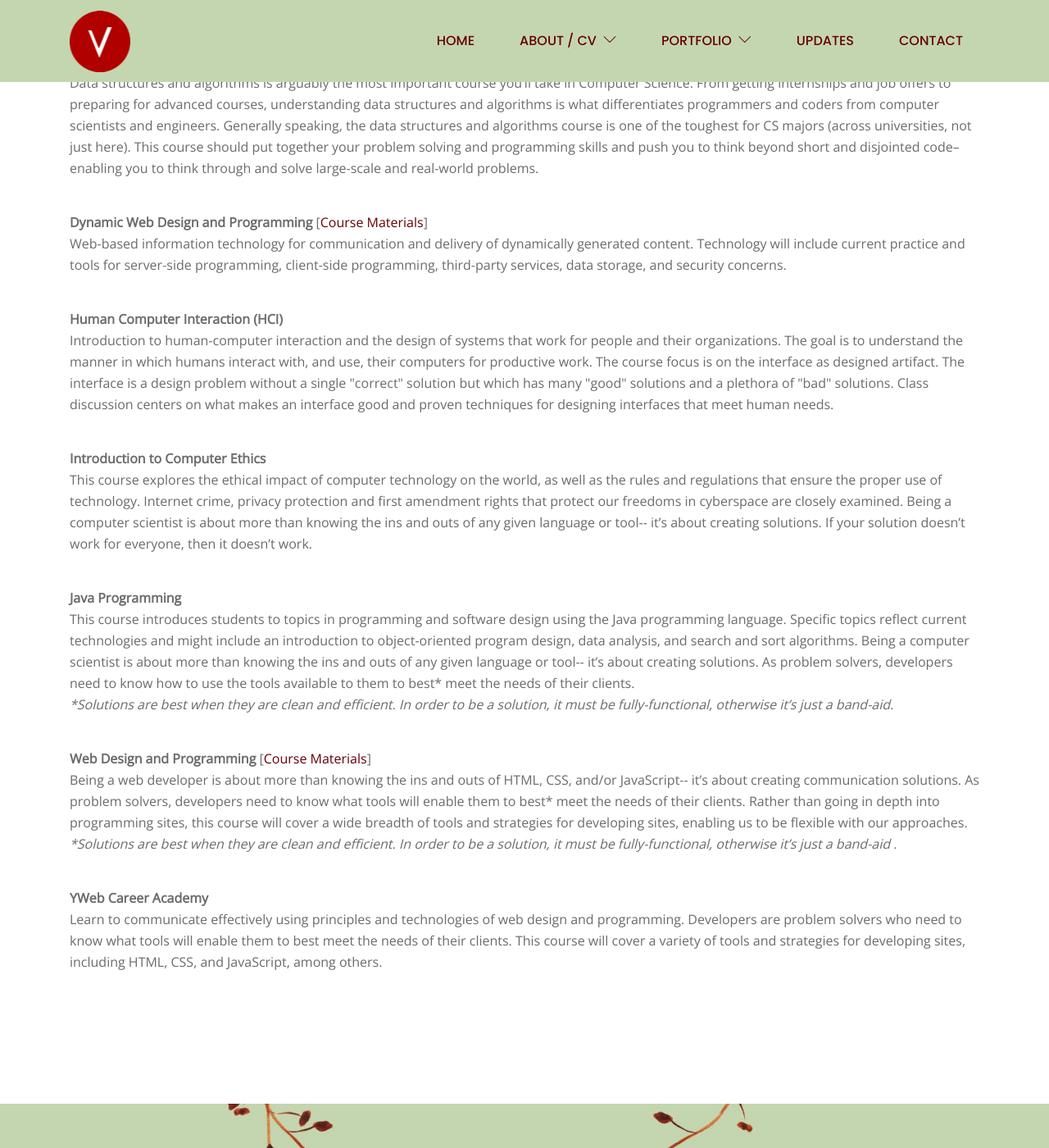
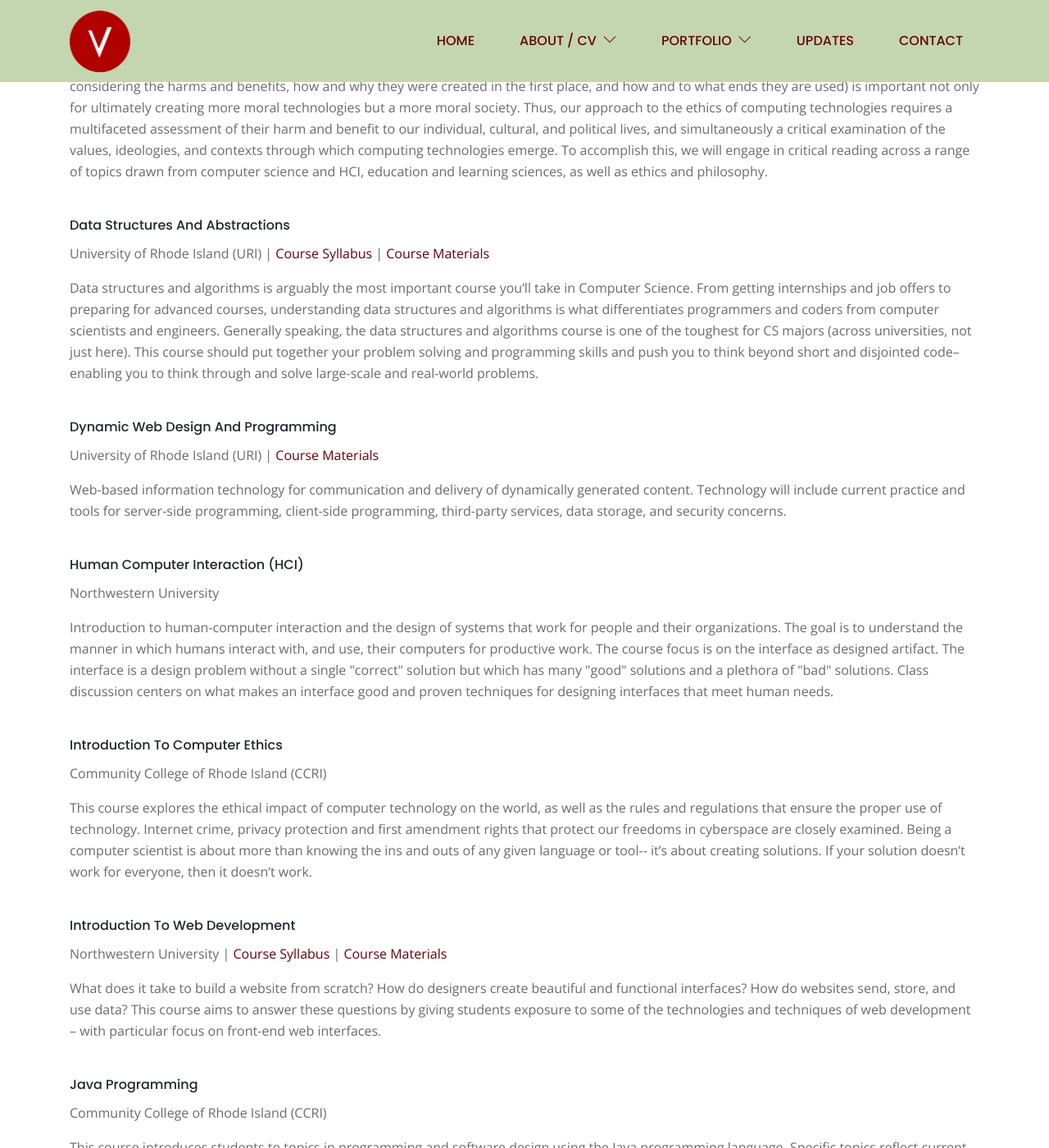
Before and after one commit to vickiebananas/vickiebananas.github.io, a Jekyll site: the page built from curriculum.html, in a window 1280 px wide and 1400 px high, scrolled down 1182 px. Shown: the whole window at 82% size. Built offline with Jekyll 4.4.1, drawn with Linux system fonts in a browser that asks for light colours; some of the changed text lies outside the part shown.

Commit message:
added nu web dev, updated portfolio layout

```diff
--- a/_config.yml
+++ b/_config.yml
@@ -62,10 +62,10 @@
 # The values here represent the defaults if nothing is set
 pagination:
   # Site-wide kill switch, disabled here it doesn't run at all
-  enabled: true
+  enabled: false
 
   # Set to 'true' to enable pagination debugging. This can be enabled in the site config or only for individual pagination page
-  debug: true
+  debug: false
 
   # The default document collection to paginate if nothing is specified ('posts' is default)
   collection: "posts"
--- a/_data/curriculum.yaml
+++ b/_data/curriculum.yaml
@@ -4,56 +4,73 @@
     syllabus:
     materials:
     abstract: Learn to communicate effectively using principles and technologies of web design and programming. Developers are problem solvers who need to know what tools will enable them to best meet the needs of their clients. This course will cover a variety of tools and strategies for developing sites, including HTML, CSS, and JavaScript, among others.
+    institution: YWCA
   - title: "Human Computer Interaction (HCI)"
     categories: ['HCI']
     syllabus:
     materials:
     abstract: Introduction to human-computer interaction and the design of systems that work for people and their organizations. The goal is to understand the manner in which humans interact with, and use, their computers for productive work. The course focus is on the interface as designed artifact. The interface is a design problem without a single "correct" solution but which has many "good" solutions and a plethora of "bad" solutions. Class discussion centers on what makes an interface good and proven techniques for designing interfaces that meet human needs.
+    institution: Northwestern University
   - title: Java Programming
     categories: ['CS1','Java','Programming']
     syllabus:
     materials:
     abstract: 'This course introduces students to topics in programming and software design using the Java programming language. Specific topics reflect current technologies and might include an introduction to object-oriented program design, data analysis, and search and sort algorithms. Being a computer scientist is about more than knowing the ins and outs of any given language or tool-- it’s about creating solutions. As problem solvers, developers need to know how to use the tools available to them to best* meet the needs of their clients.
               <br> <i> *Solutions are best when they are clean and efficient. In order to be a solution, it must be fully-functional, otherwise it’s just a band-aid. </i>'
+    institution: Community College of Rhode Island (CCRI)
   - title: Introduction to Computer Ethics
     categories: ['Computing Ethics']
     syllabus:
     materials:
     abstract: This course explores the ethical impact of computer technology on the world, as well as the rules and regulations that ensure the proper use of technology. Internet crime, privacy protection and first amendment rights that protect our freedoms in cyberspace are closely examined. Being a computer scientist is about more than knowing the ins and outs of any given language or tool-- it’s about creating solutions. If your solution doesn’t work for everyone, then it doesn’t work.
+    institution: Community College of Rhode Island (CCRI)
   - title: Advanced Java Programming
     categories: ['Programming', 'CS2-Programming']
     syllabus:
     materials:
     abstract: 'This course introduces students to advanced topics in programming and software design such as graphical modeling techniques and algorithms and analysis as well as current techniques in interface design and user interaction. Specific topics reflect current technologies and might include inheritance and polymorphism in object-oriented design and graphical user interfaces and the event loop. Being a computer scientist is about more than knowing the ins and outs of any given language or tool-- it’s about creating solutions. As problem solvers, developers need to know how to use the tools available to them to best* meet the needs of their clients.
               <br> <i> *Solutions are best when they are clean and efficient. In order to be a solution, it must be fully-functional, otherwise it’s just a band-aid. </i>'
+    institution: Community College of Rhode Island (CCRI)
   - title: Data Structures and Abstractions
     categories: ['Programming','CS2-DSA']
     syllabus: https://vcc-csc212.github.io
     materials: https://vcc-csc212.github.io
     abstract: Data structures and algorithms is arguably the most important course you’ll take in Computer Science. From getting internships and job offers to preparing for advanced courses, understanding data structures and algorithms is what differentiates programmers and coders from computer scientists and engineers. Generally speaking, the data structures and algorithms course is one of the toughest for CS majors (across universities, not just here). This course should put together your problem solving and programming skills and push you to think beyond short and disjointed code– enabling you to think through and solve large-scale and real-world problems.
+    institution: University of Rhode Island (URI)
   - title: Computer Problem Solving for Science and Engineering
     categories: ['CS1', 'Programming']
     syllabus:
     materials:
     abstract: An integrated symbolic, numerical, and graphical approach to computer problem solving. Structured design; fundamental programming techniques. Computer algebra systems. Scientific, engineering, and mathematical applications.
+    institution: University of Rhode Island (URI)
   - title: Web Design and Programming
     categories: ['Web Development']
     syllabus:
     materials: https://bit.ly/vcc-frontend
     abstract: Being a web developer is about more than knowing the ins and outs of HTML, CSS, and/or JavaScript-- it’s about creating communication solutions. As problem solvers, developers need to know what tools will enable them to best* meet the needs of their clients. Rather than going in depth into programming sites, this course will cover a wide breadth of tools and strategies for developing sites, enabling us to be flexible with our approaches.
               <br> <i> *Solutions are best when they are clean and efficient. In order to be a solution, it must be fully-functional, otherwise it’s just a band-aid </i>.
+    institution: University of Rhode Island (URI)
   - title: Being Human in STEM (HSTEM)
     categories: ['STEM','Community Engagement','Identity']
     syllabus: https://bit.ly/hstem-uri
     materials: https://bit.ly/hstem-uri#heading=h.f9i7kqa6hdsi
     abstract: This course explores the ways in which marginalized identities are implicitly and explicitly excluded from Science, Technology, Engineering, and Mathematics (STEM). Issues of race, gender, sexual orientation, disability, and socioeconomic status are explored through news articles, social media, research articles, videos, and podcasts. Course material and conversations seek to amplify marginalized voices. Final assignment is project-based and requires community engagement.
+    institution: University of Rhode Island (URI)
   - title: Dynamic Web Design and Programming
     categories: ['Web Development']
     syllabus:
     materials: https://bit.ly/vcc-backend
     abstract: Web-based information technology for communication and delivery of dynamically generated content. Technology will include current practice and tools for server-side programming, client-side programming, third-party services, data storage, and security concerns.
+    institution: University of Rhode Island (URI)
   - title: Computing, Ethics, and Society
     categories: ['Computing Ethics', 'Social Impact']
-    syllabus: https://nu-tech-ethics.github.io/spring2023/syllabus/
-    materials: https://nu-tech-ethics.github.io/spring2023/
+    syllabus: https://nu-tech-ethics.github.io/index
+    materials: https://nu-tech-ethics.github.io/index
     abstract: Computing technologies shape our personal, social, and political lives in increasingly complex and consequential ways – providing tremendous benefits (e.g. convenient access to information, connecting to one another across time and space) and harms (e.g. biased decision-making, mass surveillance, disinformation campaigns, and exclusion from critical material opportunities) that are important to examine and understand. At the same time, these technologies are born and shaped by the societies in which they are developed. Thus, grappling with the ethics of technologies (i.e considering the harms and benefits, how and why they were created in the first place, and how and to what ends they are used) is important not only for ultimately creating more moral technologies but a more moral society. Thus, our approach to the ethics of computing technologies requires a multifaceted assessment of their harm and benefit to our individual, cultural, and political lives, and simultaneously a critical examination of the values, ideologies, and contexts through which computing technologies emerge. To accomplish this, we will engage in critical reading across a range of topics drawn from computer science and HCI, education and learning sciences, as well as ethics and philosophy.
+    institution: Northwestern University
+  - title: Introduction to Web Development
+    categories: ['Web Development']
+    syllabus: /nu-web-dev/syllabus
+    materials: /nu-web-dev/
+    abstract: What does it take to build a website from scratch? How do designers create beautiful and functional interfaces? How do websites send, store, and use data? This course aims to answer these questions by giving students exposure to some of the technologies and techniques of web development – with particular focus on front-end web interfaces.
+    institution: Northwestern University
--- a/_includes/pub_loop.html
+++ b/_includes/pub_loop.html
@@ -2,18 +2,27 @@
 <div class="col-12 mb-4 shuffle-item" data-groups="[{% for category in item.categories %} &quot;{{ category | downcase | slugify }}&quot; {% unless forloop.last %}, {% endunless %} {% endfor %}]">
 	<div class="row">
 		<div class="col-12">
-			<p><strong>{{ item.title }}</strong>
-			    {% if item.syllabus %}
-			    	[<a href="{{ item.syllabus }}" aria-label="Course syllabus for {{ item.title }}">Course Syllabus</a>]
+			<h2 class="h6">{{ item.title }}</h2>
+		    	{% if item.institution %}
+		    		<p>
+		    			{{item.institution}}
+
+		    			{% if item.syllabus %}
+			    			| <a href="{{ item.syllabus }}" aria-label="Course syllabus for {{ item.title }}">Course Syllabus</a>
+						{% endif %}
+
+						{% if item.materials %}
+					    	| <a href="{{ item.materials }}" aria-label="Course materials for {{ item.title }}">Course Materials</a>
+						{% endif %}
+
+		    		</p>
 				{% endif %}
-				{% if item.materials %}
-			    	[<a href="{{ item.materials }}" aria-label="Course materials for {{ item.title }}">Course Materials</a>]
+
+				<p>{{ item.abstract }}
+
+				{% if item.proj %}
+			    	<a href="{{ item.proj }}" aria-label="View {{ item.title }} project">View Project</a>.
 				{% endif %}
-				{% if item.proj %}
-			    	[<a href="{{ item.proj }}" aria-label="View {{ item.title }} project">View Project</a>]
-				{% endif %}
-				<br>
-				{{ item.abstract }}
 			</p>
 		</div>
 	</div>
```
